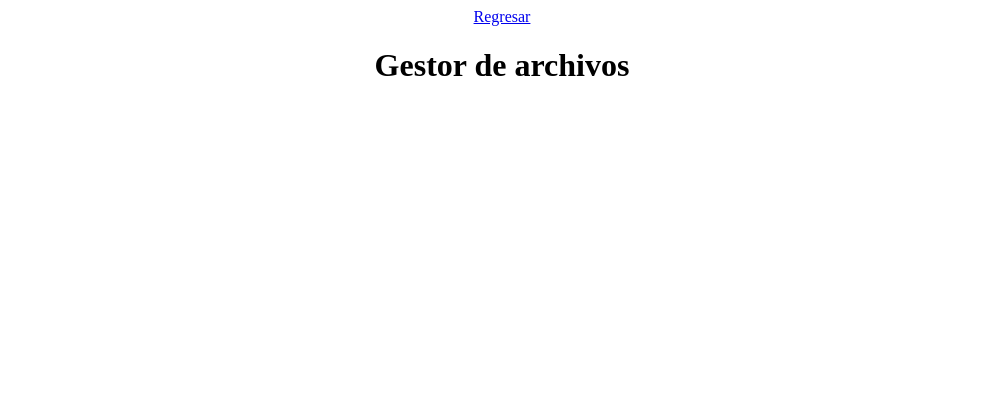
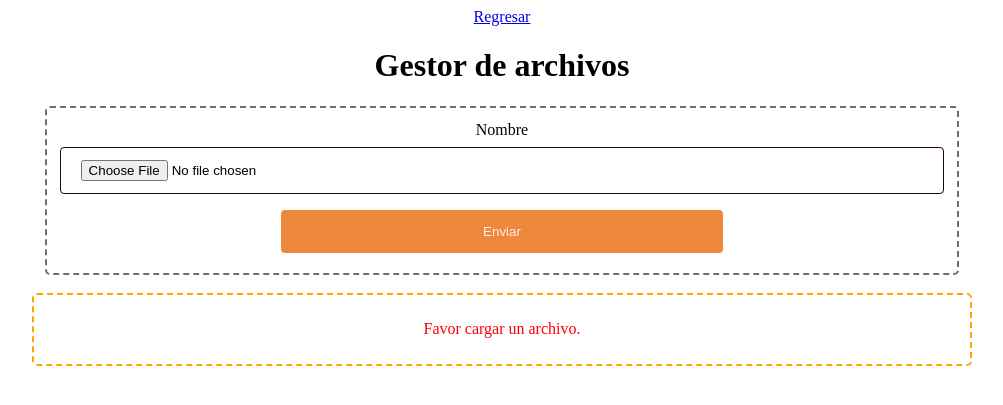
Before and after one commit to PHP-Talleres/Taller_1_GestorBaseDeDatos, a PHP site: page /gestorarchivos.php in a window 1280 px wide. Shown: the top 405 px of the page, without its empty margins (138-1141 px from the left). Run offline with PHP 8.4, Linux system fonts and the light colour scheme.

Commit message:
gestorarchivos complete archivos uploads

```diff
--- a/css/gestorarchivos.css
+++ b/css/gestorarchivos.css
@@ -12,3 +12,53 @@ div {
     width: 70%;
     margin: auto;
 }
+
+input {
+    width: 100%;
+    padding: 12px 20px;
+    margin: 8px 0;
+    display: inline-block;
+    border: 1px solid #210601;
+    border-radius: 4px;
+    box-sizing: border-box;
+    text-align: center;
+}
+
+input[type=submit] {
+    width: 50%;
+    background-color: #ee883a;
+    color: #ffefec;
+    padding: 14px 20px;
+    margin: 8px 0;
+    border: none;
+    border-radius: 4px;
+
+}
+
+input[type=submit]:hover {
+    background-color: #ec7c26;
+}
+
+div.form {
+    padding: 1%;
+    border: dashed #766b69 2px;
+}
+
+div.banner {
+    margin: auto;
+    padding: 2%;
+    border: dashed orange 2px;
+    text-align: center;
+}
+
+div.error_text {
+    color: red;
+}
+
+div.success_text {
+    color: green;
+}
+
+div.paragraph {
+    color: black;
+}
--- a/gestorarchivos.php
+++ b/gestorarchivos.php
@@ -13,6 +13,40 @@
         <a href="index.php">Regresar</a>
     </div>
     <h1>Gestor de archivos</h1>
+
+    <div class="form">
+        <form action="gestorarchivos.php" method="post" enctype="multipart/form-data">
+            <label for="arch">Nombre</label>
+            <input type="file" name="arch" id="arch"><br>
+            <input type="submit" name="submit" value="Enviar">
+        </form>
+    </div>
+
+    <?php
+    $str_pagina = "";
+        if (isset($_FILES["arch"])) {
+            if ($_FILES["arch"]["error"] > 0) {
+                echo "<br><div class=\"banner error_text\">Favor seleccione un archivo válido.</div>";
+            } else {
+                $str_pagina .= "<br><div class=\"paragraph\">Nombre: " . $_FILES["arch"]["name"] . "</div>";
+                $str_pagina .= "<div class=\"paragraph\">Tipo: " . $_FILES["arch"]["type"] . "</div>";
+                $str_pagina .= "<div class=\"paragraph\">Tamaño: " . ($_FILES["arch"]["size"] / 1024) . " kB</div>";
+                $str_pagina .= "<div class=\"paragraph\">Guardado en: " . $_FILES["arch"]["tmp_name"] . "</div>";
+                echo "<br><div class=\"banner success_text\">Se ha cargado un archivo válido.<br>";
+                echo $str_pagina;
+                if (!file_exists('subidos/')) {
+                    mkdir('subidos/', 0777, true);
+                }
+                move_uploaded_file($_FILES["arch"]["tmp_name"], "subidos/" . $_FILES["arch"]["name"]);
+                echo "<div class=\"paragraph\">Guardado en: " . "subidos/" . $_FILES["arch"]["name"] . "</div>";
+                echo "</div>";
+            }
+        }
+        else{
+            echo "<br><div class=\"banner error_text\">Favor cargar un archivo.</div>";
+        }
+    ?>
+
 </body>
 
 </html>
```
Also changed, not shown: subidos/personas.sql (added, +71 -0 lines).
